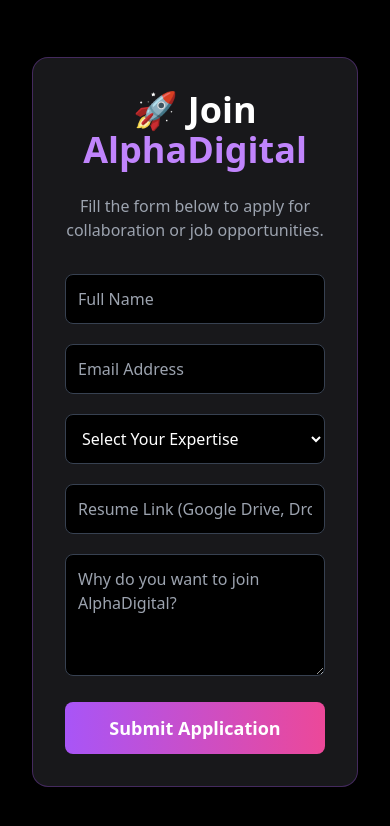
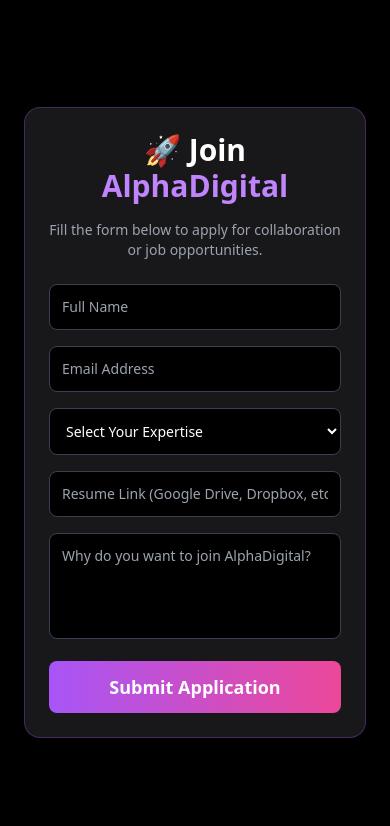
Before and after one commit to vishsuraj9546/AlphaDigital-New, a Next.js app: page /careers in a window 390 px wide. Shown: the top 826 px of the page. Built offline with nearby package versions, Linux system fonts and the light colour scheme.

Commit message:
Added toast notifications and updated CareersPage

```diff
--- a/app/careers/page.tsx
+++ b/app/careers/page.tsx
@@ -1,6 +1,7 @@
 'use client';
 
 import { useState } from 'react';
+import toast, { Toaster } from 'react-hot-toast';
 
 export default function CareersPage() {
   // 🟢 Form state
@@ -28,7 +29,7 @@
     setLoading(true);
 
     try {
-      // ✅ Send data to Next.js API Route
+      // ✅ Send data to API Route
       const res = await fetch('/api/send-email', {
         method: 'POST',
         headers: { 'Content-Type': 'application/json' },
@@ -36,38 +37,64 @@
       });
 
       if (res.ok) {
-        // ✅ Success alert
-        alert('✅ Application sent successfully! We’ll get back to you.');
-
-        // ✅ Reset form after success
-        setForm({ name: '', email: '', skill: '', message: '', resume: '' });
+        toast.success('✅ Application sent successfully! We’ll get back to you.');
+        setForm({ name: '', email: '', skill: '', message: '', resume: '' }); // reset form
       } else {
-        alert('❌ Something went wrong while sending the application.');
+        toast.error('❌ Something went wrong while sending the application.');
       }
     } catch (error) {
       console.error('Form submit error:', error);
-      alert('⚠️ Network Error! Please try again later.');
+      toast.error('⚠️ Network Error! Please try again later.');
     } finally {
       setLoading(false);
     }
   };
 
   return (
-    <section className="min-h-screen bg-black text-white flex items-center justify-center p-8">
-      <div className="w-full max-w-2xl bg-zinc-900 rounded-2xl shadow-lg p-8 border border-purple-500/30">
+    <section className="min-h-screen bg-black text-white flex items-center justify-center p-6 sm:p-8">
+      {/* ✅ Toast Notifications */}
+      <Toaster
+        position="top-center"
+        toastOptions={{
+          style: {
+            background: '#111', // Dark background
+            color: '#fff',
+            fontWeight: 'bold',
+            borderRadius: '10px',
+            border: '1px solid #7C3AED', // Purple border
+            boxShadow: '0 0 15px rgba(124, 58, 237, 0.4)', // Purple glow
+            padding: '12px 16px',
+            fontSize: '15px',
+          },
+          success: {
+            iconTheme: {
+              primary: '#7C3AED',
+              secondary: '#fff',
+            },
+          },
+          error: {
+            iconTheme: {
+              primary: '#EF4444',
+              secondary: '#fff',
+            },
+          },
+        }}
+      />
+
+      {/* ✅ Main Card */}
+      <div className="w-full max-w-2xl bg-zinc-900 rounded-2xl shadow-lg p-6 sm:p-8 border border-purple-500/30">
 
         {/* 🟣 Heading */}
-        <h1 className="text-4xl font-bold text-center mb-6">
+        <h1 className="text-3xl sm:text-4xl font-bold text-center mb-4 sm:mb-6">
           🚀 Join <span className="text-purple-400">AlphaDigital</span>
         </h1>
 
-        <p className="text-gray-400 text-center mb-8">
+        <p className="text-gray-400 text-center mb-6 sm:mb-8 text-sm sm:text-base">
           Fill the form below to apply for collaboration or job opportunities.
         </p>
 
-        {/* 🟣 Form Start */}
-        <form onSubmit={handleSubmit} className="space-y-5">
-
+        {/* 🟣 Form */}
+        <form onSubmit={handleSubmit} className="space-y-4 sm:space-y-5">
           {/* 🔹 Name */}
           <input
             type="text"
@@ -75,7 +102,7 @@
             value={form.name}
             onChange={handleChange}
             placeholder="Full Name"
-            className="w-full p-3 rounded-lg bg-black border border-gray-700 focus:border-purple-400 outline-none"
+            className="w-full p-3 rounded-lg bg-black border border-gray-700 focus:border-purple-400 outline-none text-sm sm:text-base"
             required
           />
 
@@ -86,7 +113,7 @@
             value={form.email}
             onChange={handleChange}
             placeholder="Email Address"
-            className="w-full p-3 rounded-lg bg-black border border-gray-700 focus:border-purple-400 outline-none"
+            className="w-full p-3 rounded-lg bg-black border border-gray-700 focus:border-purple-400 outline-none text-sm sm:text-base"
             required
           />
 
@@ -95,7 +122,7 @@
             name="skill"
             value={form.skill}
             onChange={handleChange}
-            className="w-full p-3 rounded-lg bg-black border border-gray-700 focus:border-purple-400 outline-none"
+            className="w-full p-3 rounded-lg bg-black border border-gray-700 focus:border-purple-400 outline-none text-sm sm:text-base"
             required
           >
             <option value="">Select Your Expertise</option>
@@ -113,7 +140,7 @@
             value={form.resume}
             onChange={handleChange}
             placeholder="Resume Link (Google Drive, Dropbox, etc.)"
-            className="w-full p-3 rounded-lg bg-black border border-gray-700 focus:border-purple-400 outline-none"
+            className="w-full p-3 rounded-lg bg-black border border-gray-700 focus:border-purple-400 outline-none text-sm sm:text-base"
             required
           />
 
@@ -123,7 +150,7 @@
             value={form.message}
             onChange={handleChange}
             placeholder="Why do you want to join AlphaDigital?"
-            className="w-full p-3 rounded-lg bg-black border border-gray-700 focus:border-purple-400 outline-none"
+            className="w-full p-3 rounded-lg bg-black border border-gray-700 focus:border-purple-400 outline-none resize-none text-sm sm:text-base"
             rows={4}
             required
           ></textarea>
```
